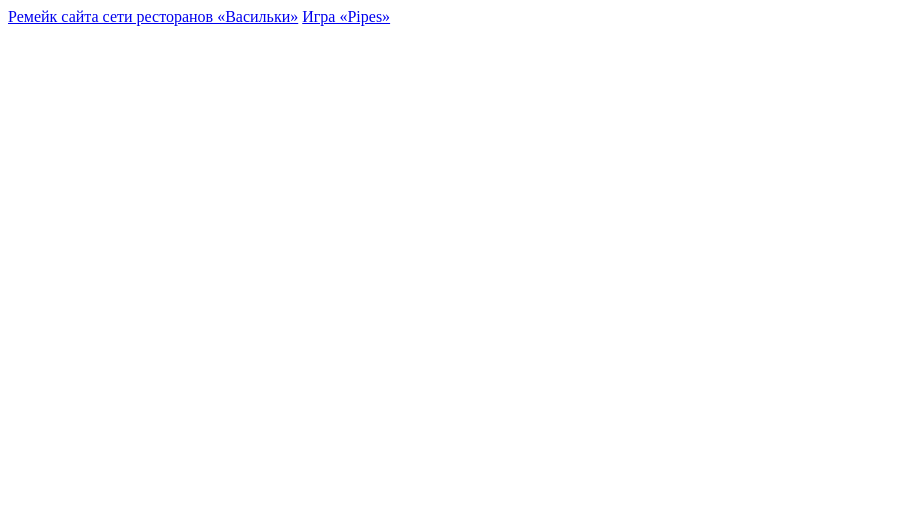
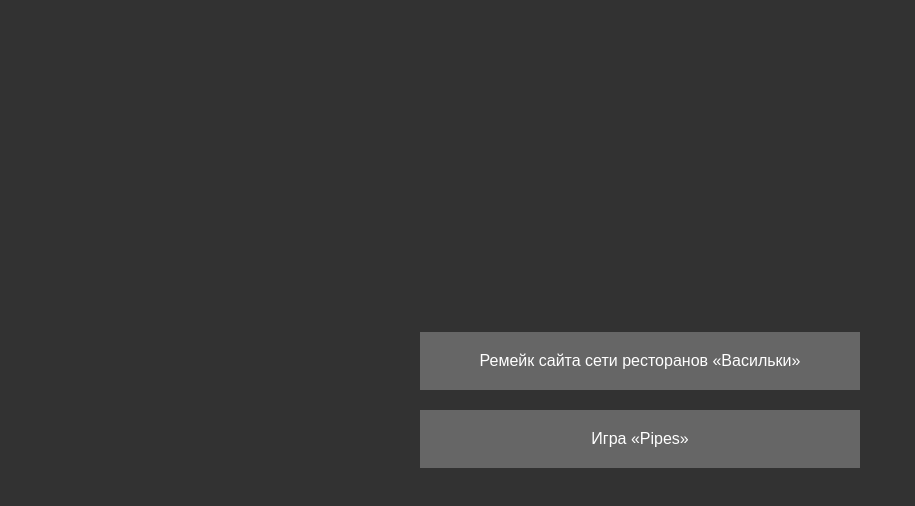
Before and after one commit to chirogrillion/chirogrillion.github.io, a plain HTML site: page index.html in a window 1280 px wide. Shown: the whole page, without its empty margins (0-915 px from the left). Drawn offline with Linux system fonts and the light colour scheme.

Commit message:
23-03-09-3

```diff
--- /dev/null
+++ b/index.css
@@ -0,0 +1,36 @@
+html {
+  overflow-y: hidden;
+}
+body {
+  margin: 0;
+  height: 100vh;
+  font-family: sans-serif;
+  color: white;
+  background-color: rgb(50, 50, 50);
+}
+div.projects {
+  margin: 0 auto;
+  box-sizing: border-box;
+  max-width: 30rem;
+  height: 100%;
+  padding: 20px;
+  display: flex;
+  flex-direction: column;
+  justify-content: center;
+  row-gap: 20px;
+}
+div.projects a,
+div.projects a:visited {
+  padding: 20px;
+  text-align: center;
+  text-decoration: none;
+  color: inherit;
+  background-color: rgba(255, 255, 255, 0.25);
+  transition: background-color 100ms;
+}
+div.projects a:hover {
+  background-color:rgba(255, 255, 255, 0.4);
+}
+div.projects a:active {
+  background-color:rgba(255, 255, 255, 0.1);
+}
--- a/index.html
+++ b/index.html
@@ -3,9 +3,12 @@
   <head>
     <meta charset="utf-8">
     <title>Демо — chirogrillion</title>
+    <link rel="stylesheet" href="index.css">
   </head>
   <body>
-    <a href="vasilki/main-page.html">Ремейк сайта сети ресторанов &laquo;Васильки&raquo;</a>
-    <a href="pipes/pipes.html">Игра &laquo;Pipes&raquo;</a>
+    <div class="projects">
+      <a href="vasilki/main-page.html">Ремейк сайта сети ресторанов &laquo;Васильки&raquo;</a>
+      <a href="pipes/pipes.html">Игра &laquo;Pipes&raquo;</a>
+    </div>
   </body>
 </html>
```
